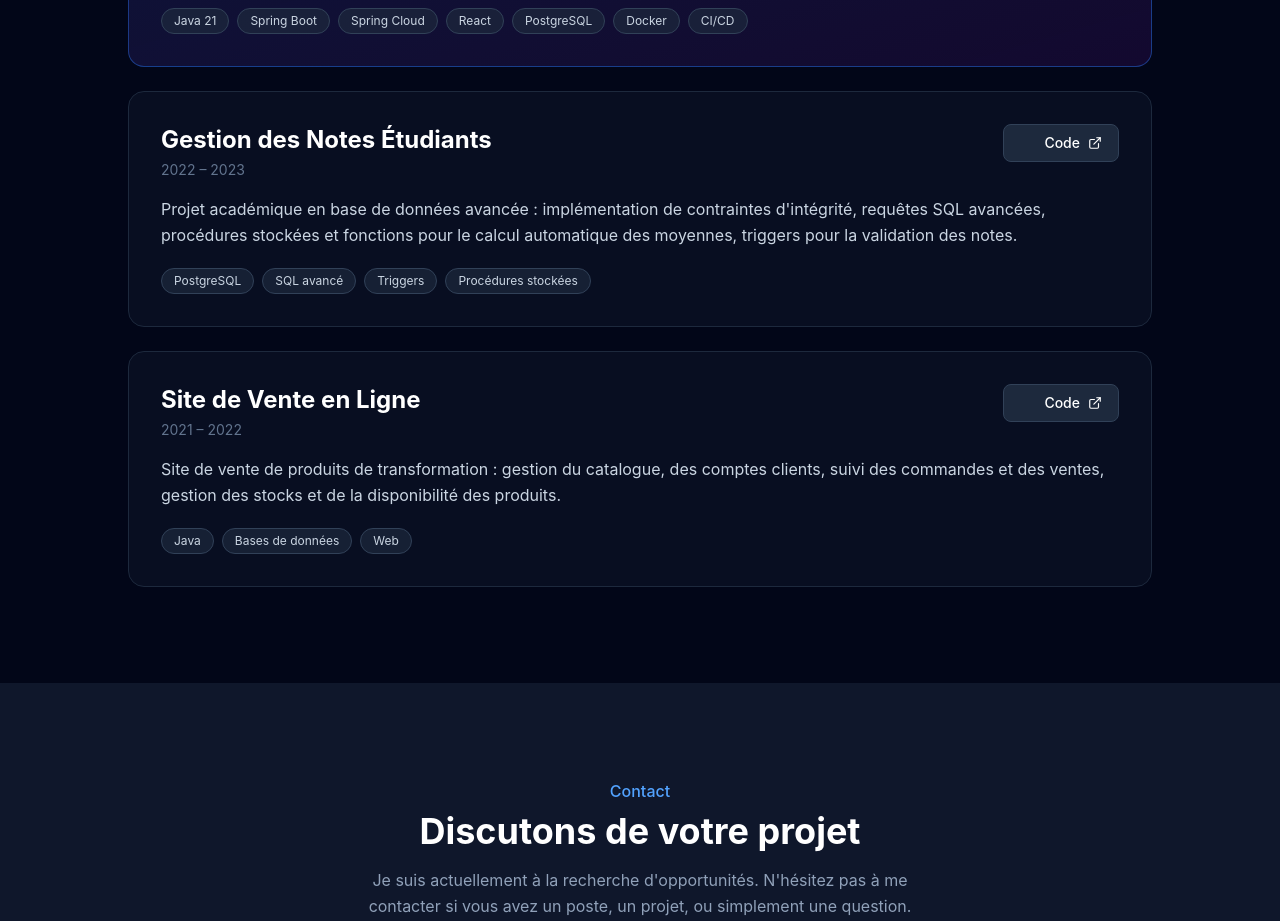
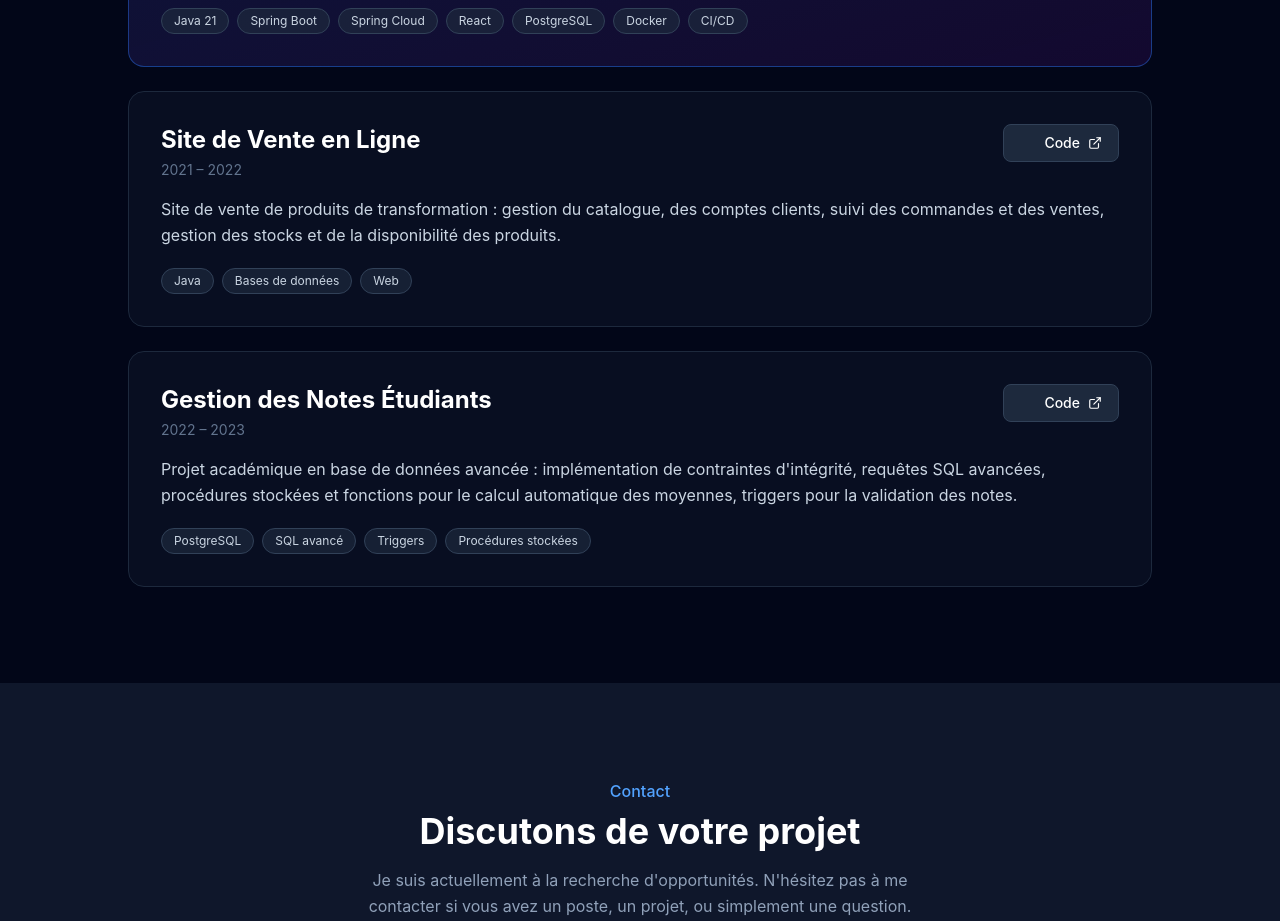
Before and after one commit to azizndoye68/portfolio, a React app: page / in a window 1280 px wide. Shown: the part 2560-3481 px from the top of the page. Built offline with nearby package versions, Linux system fonts and the light colour scheme; some icons are missing; the HTML template or start-up script is replaced by a standard one.

Commit message:
reorganisation des projets

```diff
--- a/src/components/Projects.tsx
+++ b/src/components/Projects.tsx
@@ -12,6 +12,14 @@ const projects = [
     github: 'https://github.com/azizndoye68/plateforme-diabetique',
   },
   {
+    title: 'Site de Vente en Ligne',
+    period: '2021 – 2022',
+    description: 'Site de vente de produits de transformation : gestion du catalogue, des comptes clients, suivi des commandes et des ventes, gestion des stocks et de la disponibilité des produits.',
+    tags: ['Java', 'Bases de données', 'Web'],
+    featured: false,
+    github: 'https://github.com/azizndoye68/ecommerce',
+  },
+  {
     title: 'Gestion des Notes Étudiants',
     period: '2022 – 2023',
     description: 'Projet académique en base de données avancée : implémentation de contraintes d\'intégrité, requêtes SQL avancées, procédures stockées et fonctions pour le calcul automatique des moyennes, triggers pour la validation des notes.',
@@ -19,14 +27,7 @@ const projects = [
     featured: false,
     github: 'https://github.com/azizndoye68',
   },
-  {
-    title: 'Site de Vente en Ligne',
-    period: '2021 – 2022',
-    description: 'Site de vente de produits de transformation : gestion du catalogue, des comptes clients, suivi des commandes et des ventes, gestion des stocks et de la disponibilité des produits.',
-    tags: ['Java', 'Bases de données', 'Web'],
-    featured: false,
-    github: 'https://github.com/azizndoye68',
-  },
+
 ]
 
 export default function Projects() {
```
